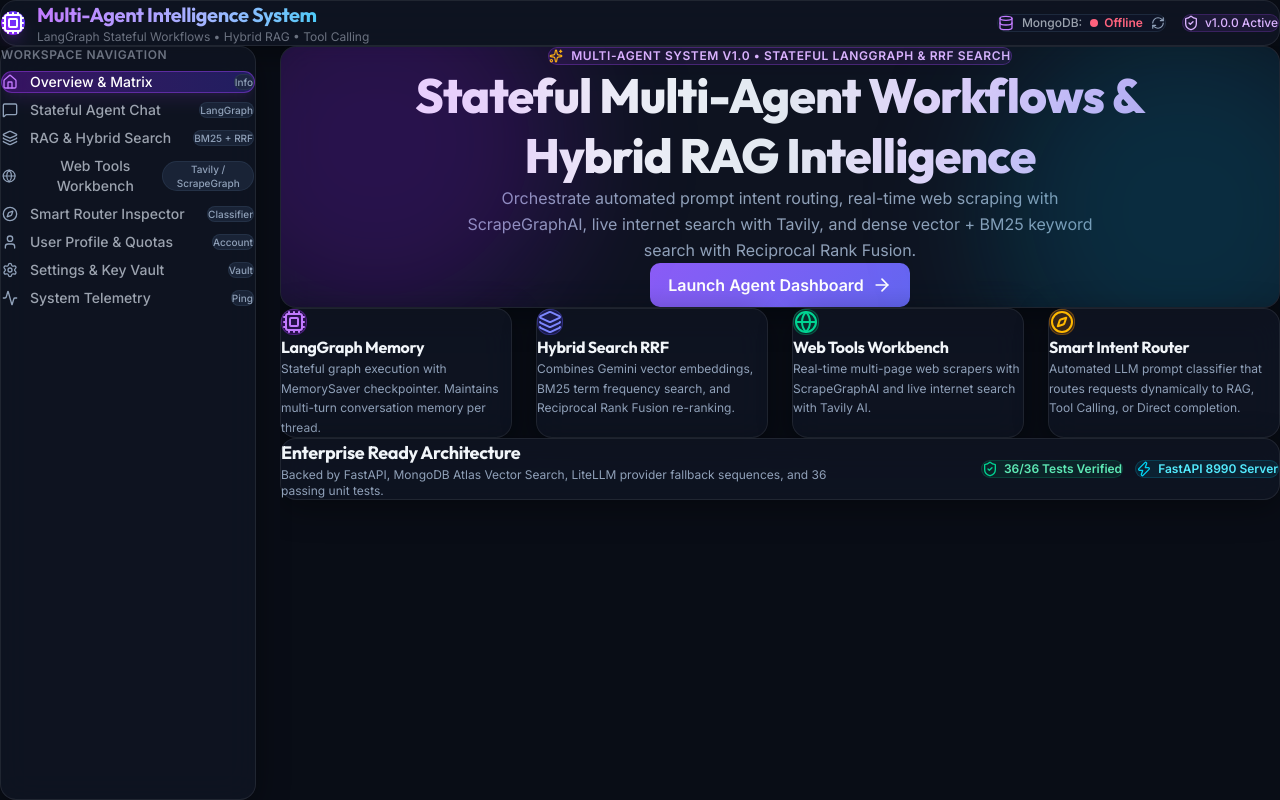
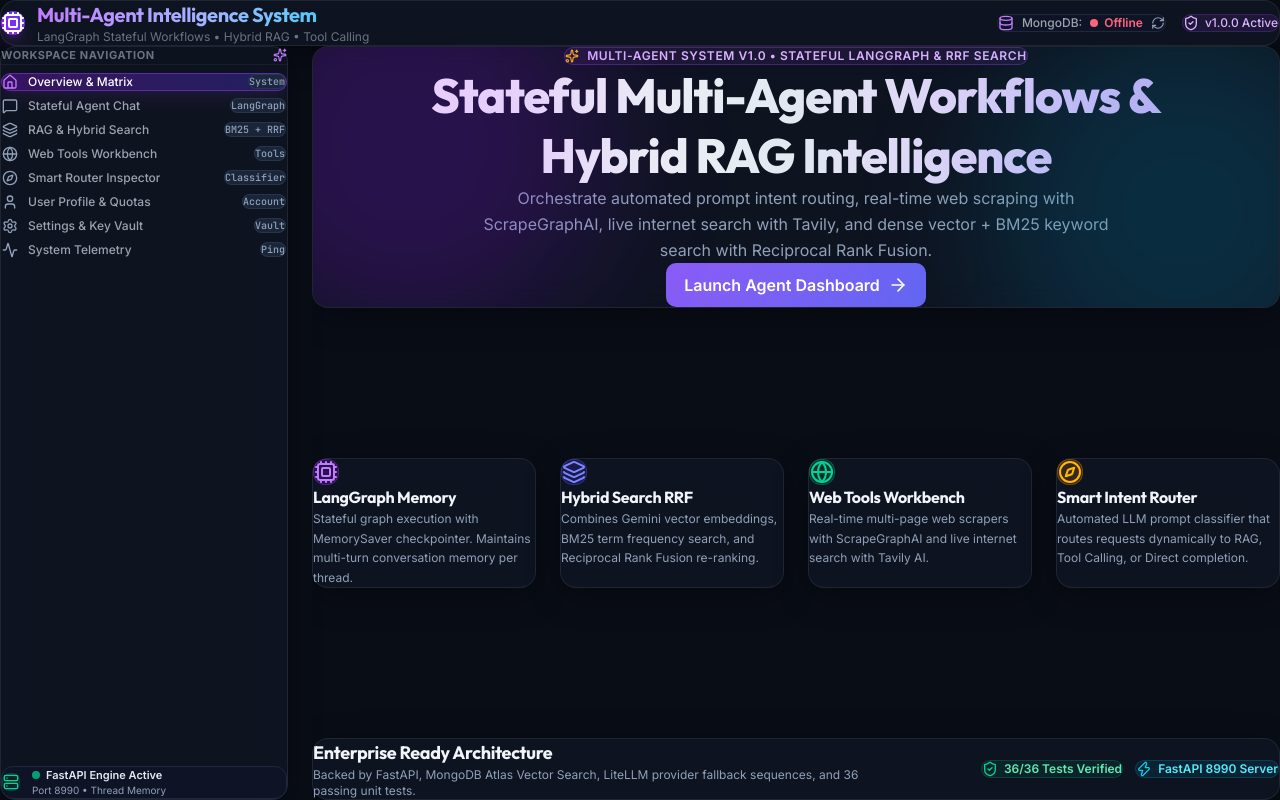
Before and after one commit to Sachinkannan127/Multi-Agent-System, a React app in the folder frontend/: page / in a window 1280 px wide. Built offline with nearby package versions, Linux system fonts and the light colour scheme; no server answers; the HTML template or start-up script is replaced by a standard one.

Commit message:
fix(frontend): expand sidebar width to 280px with whitespace-nowrap and optimize landing layout balance

```diff
--- a/frontend/src/components/common/Sidebar.jsx
+++ b/frontend/src/components/common/Sidebar.jsx
@@ -1,12 +1,12 @@
 import React from 'react';
-import { MessageSquare, Layers, Globe, Compass, Activity, Home, User, Settings } from 'lucide-react';
+import { MessageSquare, Layers, Globe, Compass, Activity, Home, User, Settings, Sparkles, Server } from 'lucide-react';
 
 export const Sidebar = ({ activeTab, setActiveTab }) => {
   const navItems = [
-    { id: 'landing', label: 'Overview & Matrix', icon: Home, badge: 'Info' },
+    { id: 'landing', label: 'Overview & Matrix', icon: Home, badge: 'System' },
     { id: 'chat', label: 'Stateful Agent Chat', icon: MessageSquare, badge: 'LangGraph' },
     { id: 'rag', label: 'RAG & Hybrid Search', icon: Layers, badge: 'BM25 + RRF' },
-    { id: 'tools', label: 'Web Tools Workbench', icon: Globe, badge: 'Tavily / ScrapeGraph' },
+    { id: 'tools', label: 'Web Tools Workbench', icon: Globe, badge: 'Tools' },
     { id: 'router', label: 'Smart Router Inspector', icon: Compass, badge: 'Classifier' },
     { id: 'profile', label: 'User Profile & Quotas', icon: User, badge: 'Account' },
     { id: 'settings', label: 'Settings & Key Vault', icon: Settings, badge: 'Vault' },
@@ -14,12 +14,14 @@
   ];
 
   return (
-    <aside className="w-64 glass-panel p-4 flex flex-col gap-2 shrink-0 h-full min-h-0">
-      <div className="px-3 py-2 text-xs font-semibold text-[var(--text-dim)] uppercase tracking-wider">
-        Workspace Navigation
+    <aside className="w-72 min-w-[280px] glass-panel p-4 flex flex-col justify-between shrink-0 h-full min-h-0 select-none">
+      <div className="flex flex-col gap-2 min-h-0 overflow-hidden">
+        <div className="px-3 py-2 text-[11px] font-bold text-[var(--text-dim)] uppercase tracking-wider flex items-center justify-between border-b border-white/5 pb-2.5">
+          <span>Workspace Navigation</span>
+          <Sparkles className="w-3.5 h-3.5 text-purple-400" />
         </div>
 
-      <nav className="flex flex-col gap-1.5 overflow-y-auto">
+        <nav className="flex flex-col gap-1.5 overflow-y-auto pr-1 pt-1">
           {navItems.map((item) => {
             const Icon = item.icon;
             const isActive = activeTab === item.id;
@@ -27,18 +29,18 @@
               <button
                 key={item.id}
                 onClick={() => setActiveTab(item.id)}
-              className={`w-full flex items-center justify-between px-3.5 py-3 rounded-xl font-medium text-sm transition-all duration-200 cursor-pointer ${
+                className={`w-full flex items-center justify-between px-3.5 py-3 rounded-xl font-medium text-xs transition-all duration-200 cursor-pointer ${
                   isActive
                     ? 'bg-gradient-to-r from-purple-600/30 to-indigo-600/30 text-white border border-purple-500/40 shadow-lg shadow-purple-500/10'
                     : 'text-[var(--text-muted)] hover:bg-white/5 hover:text-white border border-transparent'
                 }`}
               >
-              <div className="flex items-center gap-3">
-                <Icon className={`w-4 h-4 ${isActive ? 'text-purple-400' : 'text-slate-400'}`} />
-                <span>{item.label}</span>
+                <div className="flex items-center gap-2.5 min-w-0">
+                  <Icon className={`w-4 h-4 shrink-0 ${isActive ? 'text-purple-400' : 'text-slate-400'}`} />
+                  <span className="truncate whitespace-nowrap font-medium">{item.label}</span>
                 </div>
                 {item.badge && (
-                <span className="text-[10px] px-2 py-0.5 rounded-full bg-slate-800/80 text-slate-400 border border-slate-700/50">
+                  <span className="text-[10px] px-2 py-0.5 rounded-full bg-slate-800/90 text-slate-400 border border-slate-700/60 font-mono shrink-0 ml-1">
                     {item.badge}
                   </span>
                 )}
@@ -46,6 +48,21 @@
             );
           })}
         </nav>
+      </div>
+
+      {/* System Status Footnote Widget */}
+      <div className="mt-4 p-3 rounded-xl bg-slate-900/60 border border-slate-800 flex items-center gap-3 shrink-0">
+        <div className="p-2 rounded-lg bg-emerald-500/10 border border-emerald-500/20 text-emerald-400">
+          <Server className="w-4 h-4" />
+        </div>
+        <div className="min-w-0 flex-1">
+          <div className="text-[11px] font-semibold text-slate-200 flex items-center gap-1.5">
+            <span className="w-2 h-2 rounded-full bg-emerald-400 animate-pulse"></span>
+            FastAPI Engine Active
+          </div>
+          <div className="text-[10px] text-slate-400 truncate">Port 8990 • Thread Memory</div>
+        </div>
+      </div>
     </aside>
   );
 };
--- a/frontend/src/views/LandingView.jsx
+++ b/frontend/src/views/LandingView.jsx
@@ -4,7 +4,8 @@
 export const LandingView = ({ onExplore, onLaunch }) => {
   const handleClick = onExplore || onLaunch;
   return (
-    <div className="flex-1 space-y-12 overflow-y-auto pb-12 pr-2">
+    <div className="flex-1 flex flex-col justify-between space-y-6 overflow-y-auto pb-4 pr-1 h-full">
+
       {/* Hero Section */}
       <section className="glass-panel p-10 relative overflow-hidden text-center flex flex-col items-center justify-center space-y-6">
         <div className="absolute -top-24 -left-24 w-96 h-96 bg-purple-600/20 rounded-full blur-3xl pointer-events-none"></div>
```
Lines whose indentation alone changed are shown as unchanged.
